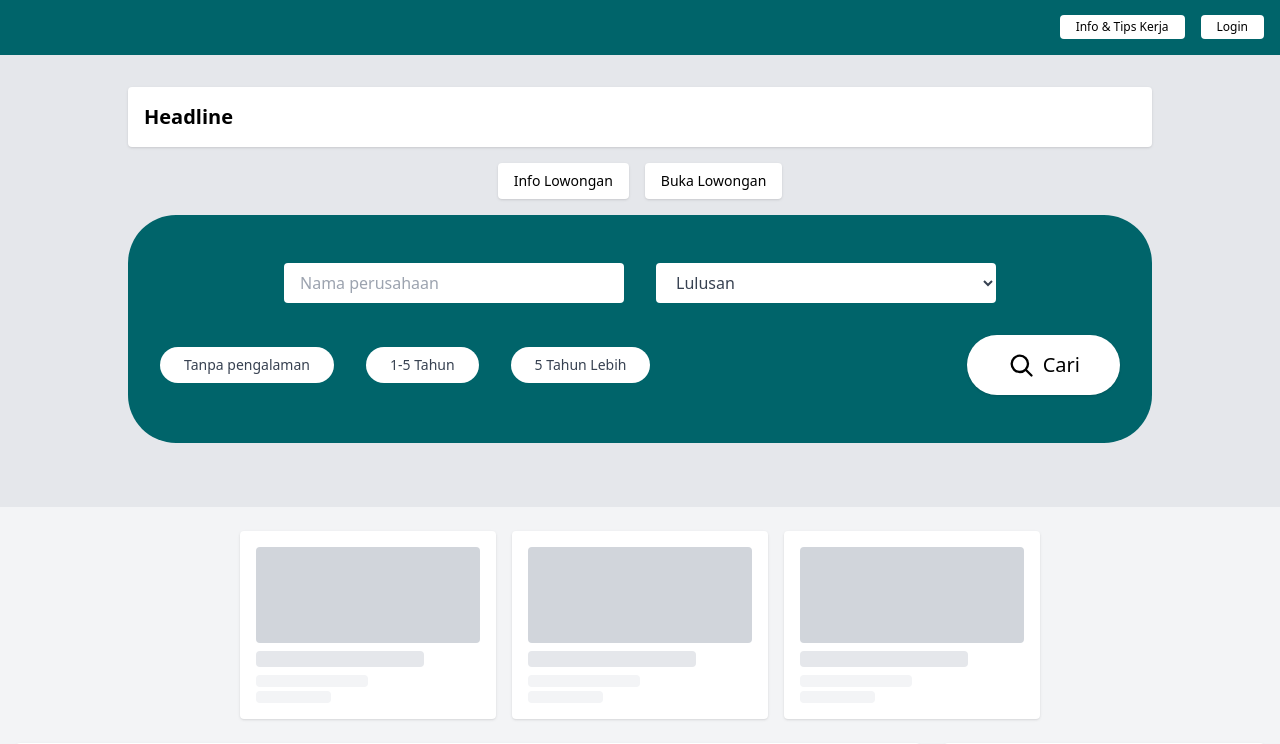
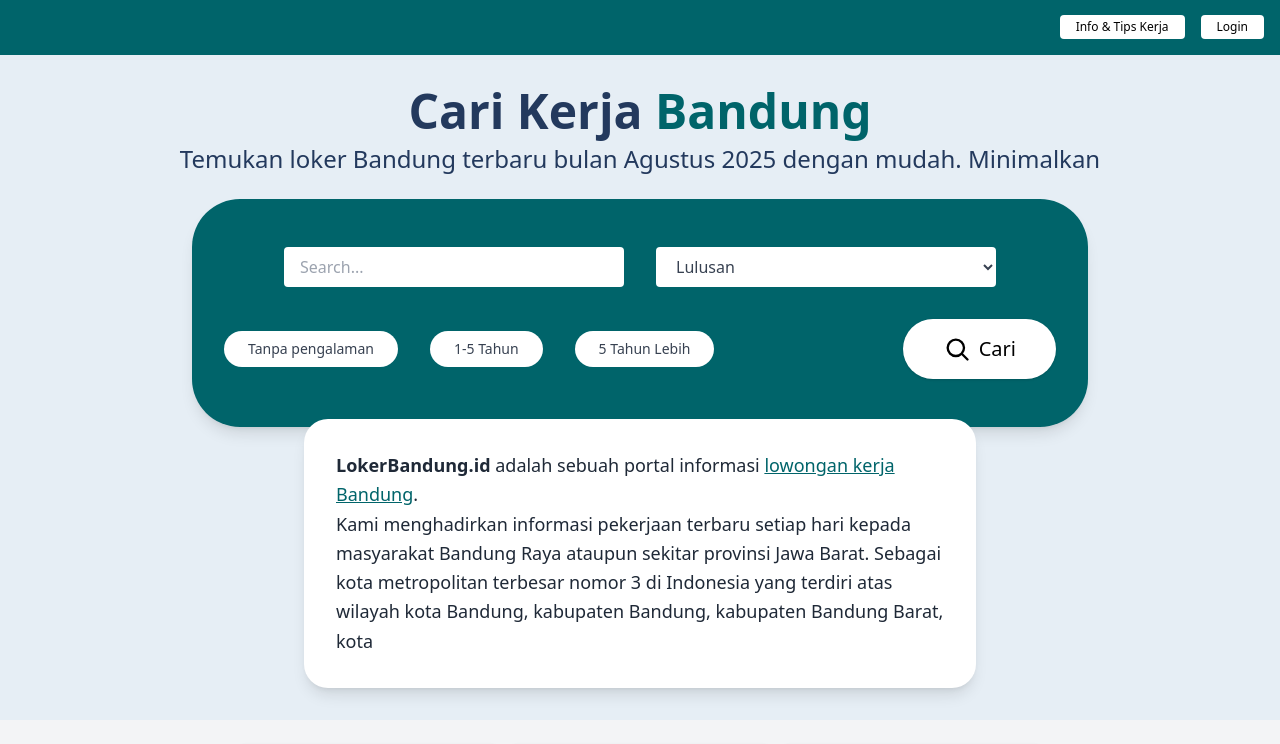
Before and after one commit to hades431/cari_kerja_id, a PHP site: page /landing_page.php in a window 1280 px wide. Shown: the part 189-933 px from the top of the page. Run offline with PHP 8.4, Linux system fonts and the light colour scheme; some libraries are stand-ins or nearby versions.

Commit message:
Update fitur.php

```diff
--- a/landing/landing_page.php
+++ b/landing/landing_page.php
@@ -20,20 +20,21 @@
     </header>
 
     <!-- Hero Section -->
-    <section class="bg-gray-200 py-8 px-4">
-        <div class="max-w-5xl mx-auto">
-            <div class="bg-white p-4 rounded shadow mb-4">
-                <h1 class="text-xl font-semibold">Headline</h1>
-            </div>
-            <div class="flex gap-4 justify-center mb-4">
-                <button class="bg-white px-4 py-2 rounded shadow text-sm">Info Lowongan</button>
-                <button class="bg-white px-4 py-2 rounded shadow text-sm">Buka Lowongan</button>
+    <section class="bg-[#e6eef5] py-8 px-4 relative overflow-visible">
+        <div class="max-w-7xl mx-auto flex flex-col items-center">
+            <!-- Headline -->
+            <h1 class="text-4xl md:text-5xl font-semibold text-center text-[#23395d] mb-2 leading-tight">
+                Cari Kerja <span class="font-bold text-[#00646A]">Bandung</span>
+            </h1>
+            <!-- Subheadline -->
+            <div class="text-xl md:text-2xl text-center text-[#23395d] mb-6 font-normal">
+                Temukan loker Bandung terbaru bulan Agustus 2025 dengan mudah. Minimalkan
             </div>
             <!-- Search Box Start -->
-            <div class="bg-[#00646A] rounded-[48px] px-8 py-12 flex flex-col items-center mb-8 w-full">
+            <div class="bg-[#00646A] rounded-[48px] px-8 py-12 flex flex-col items-center mb-8 w-full max-w-4xl shadow-lg z-10 relative">
                 <form class="w-full flex flex-col gap-8">
                     <div class="flex flex-col md:flex-row gap-8 w-full justify-center items-center">
-                        <input type="text" placeholder="Nama perusahaan" class="bg-white rounded px-4 py-2 w-full md:w-[340px] text-gray-700" />
+                        <input type="text" placeholder="Search..." class="bg-white rounded px-4 py-2 w-full md:w-[340px] text-gray-700" />
                         <select class="bg-white rounded px-4 py-2 w-full md:w-[340px] text-gray-700">
                             <option value="">Lulusan</option>
                             <option value="sma">SMA/SMK</option>
@@ -42,7 +43,7 @@
                             <option value="s2">S2</option>
                         </select>
                     </div>
-                   <div class="flex flex-col md:flex-row gap-8 w-full justify-center items-center">
+                    <div class="flex flex-col md:flex-row gap-8 w-full justify-center items-center">
                         <button type="button" class="bg-white rounded-full px-6 py-2 text-gray-700 text-sm font-normal focus:bg-gray-200 transition">Tanpa pengalaman</button>
                         <button type="button" class="bg-white rounded-full px-6 py-2 text-gray-700 text-sm font-normal focus:bg-gray-200 transition">1-5 Tahun</button>
                         <button type="button" class="bg-white rounded-full px-6 py-2 text-gray-700 text-sm font-normal focus:bg-gray-200 transition">5 Tahun Lebih</button>
@@ -59,6 +60,13 @@
                 </form>
             </div>
             <!-- Search Box End -->
+            <!-- Info Card -->
+            <div class="bg-white rounded-3xl shadow-lg p-8 max-w-2xl w-full mt-[-40px] z-20 relative">
+                <div class="text-lg text-gray-800 leading-relaxed">
+                    <span class="font-semibold">LokerBandung.id</span> adalah sebuah portal informasi <a href="#" class="text-[#00646A] underline">lowongan kerja Bandung</a>.<br>
+                    Kami menghadirkan informasi pekerjaan terbaru setiap hari kepada masyarakat Bandung Raya ataupun sekitar provinsi Jawa Barat. Sebagai kota metropolitan terbesar nomor 3 di Indonesia yang terdiri atas wilayah kota Bandung, kabupaten Bandung, kabupaten Bandung Barat, kota
+                </div>
+            </div>
         </div>
     </section>
 
@@ -66,19 +74,19 @@
     <section class="py-6 px-4">
         <div class="flex flex-wrap gap-4 justify-center">
             <div class="bg-white rounded shadow p-4 w-64">
-                <div class="bg-gray-300 h-24 mb-2 rounded"></div>
+                <div class="bg-gray-300 h-24 mb-2 rounded" style="background-image: url('../img/images.jpg'); background-size: cover; background-position: center;"></div>
+                <div class="h-4 bg-gray-200 rounded w-3/4 mb-2" ></div>
+                <div class="h-3 bg-gray-100 rounded w-1/2 mb-1"></div>
+                <div class="h-3 bg-gray-100 rounded w-1/3"></div>
+            </div>
+            <div class="bg-white rounded shadow p-4 w-64">
+                <div class="bg-gray-300 h-24 mb-2 rounded"  style="background-image: url('../img/montir.jpg'); background-size: cover; background-position: center;"></div>
                 <div class="h-4 bg-gray-200 rounded w-3/4 mb-2"></div>
                 <div class="h-3 bg-gray-100 rounded w-1/2 mb-1"></div>
                 <div class="h-3 bg-gray-100 rounded w-1/3"></div>
             </div>
             <div class="bg-white rounded shadow p-4 w-64">
-                <div class="bg-gray-300 h-24 mb-2 rounded"></div>
-                <div class="h-4 bg-gray-200 rounded w-3/4 mb-2"></div>
-                <div class="h-3 bg-gray-100 rounded w-1/2 mb-1"></div>
-                <div class="h-3 bg-gray-100 rounded w-1/3"></div>
-            </div>
-            <div class="bg-white rounded shadow p-4 w-64">
-                <div class="bg-gray-300 h-24 mb-2 rounded"></div>
+                <div class="bg-gray-300 h-24 mb-2 rounded"  style="background-image: url('../img/barber.jpg'); background-size: cover; background-position: center;"></div>
                 <div class="h-4 bg-gray-200 rounded w-3/4 mb-2"></div>
                 <div class="h-3 bg-gray-100 rounded w-1/2 mb-1"></div>
                 <div class="h-3 bg-gray-100 rounded w-1/3"></div>
@@ -145,7 +153,13 @@
     </section>
 
     <!-- Footer -->
-    <footer class="bg-gray-200 mt-auto py-6 px-4">
+     <div class="inner">
+        <div class="left">
+
+        </div>
+     </div>
+     <hr class="border-t border-gray-300 my-0 mt-10">
+    <footer class="bg-[#e6eef5] mt-auto py-6 px-4 border-t border-gray-200">
         <div class="max-w-4xl mx-auto flex flex-col md:flex-row justify-between items-center gap-4">
             <img src="../img/logo2.png" class="bg-[#00646A] px-6 py-2 rounded w-64 h-20 object-contain">
             <div class="flex gap-4">
```
Also changed, not shown: img/barber.jpg (added), img/images.jpg (added), img/montir.jpg (added).
